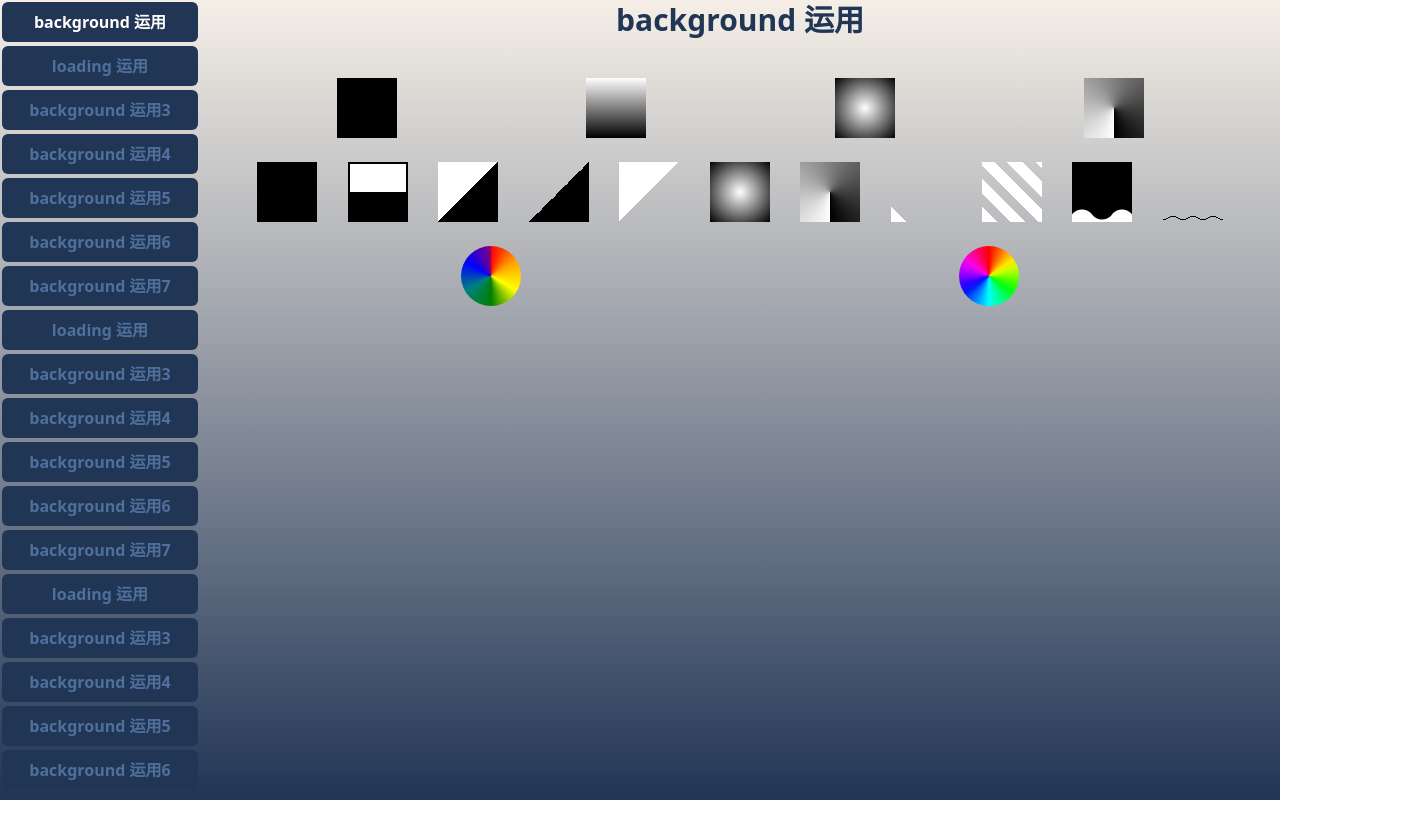
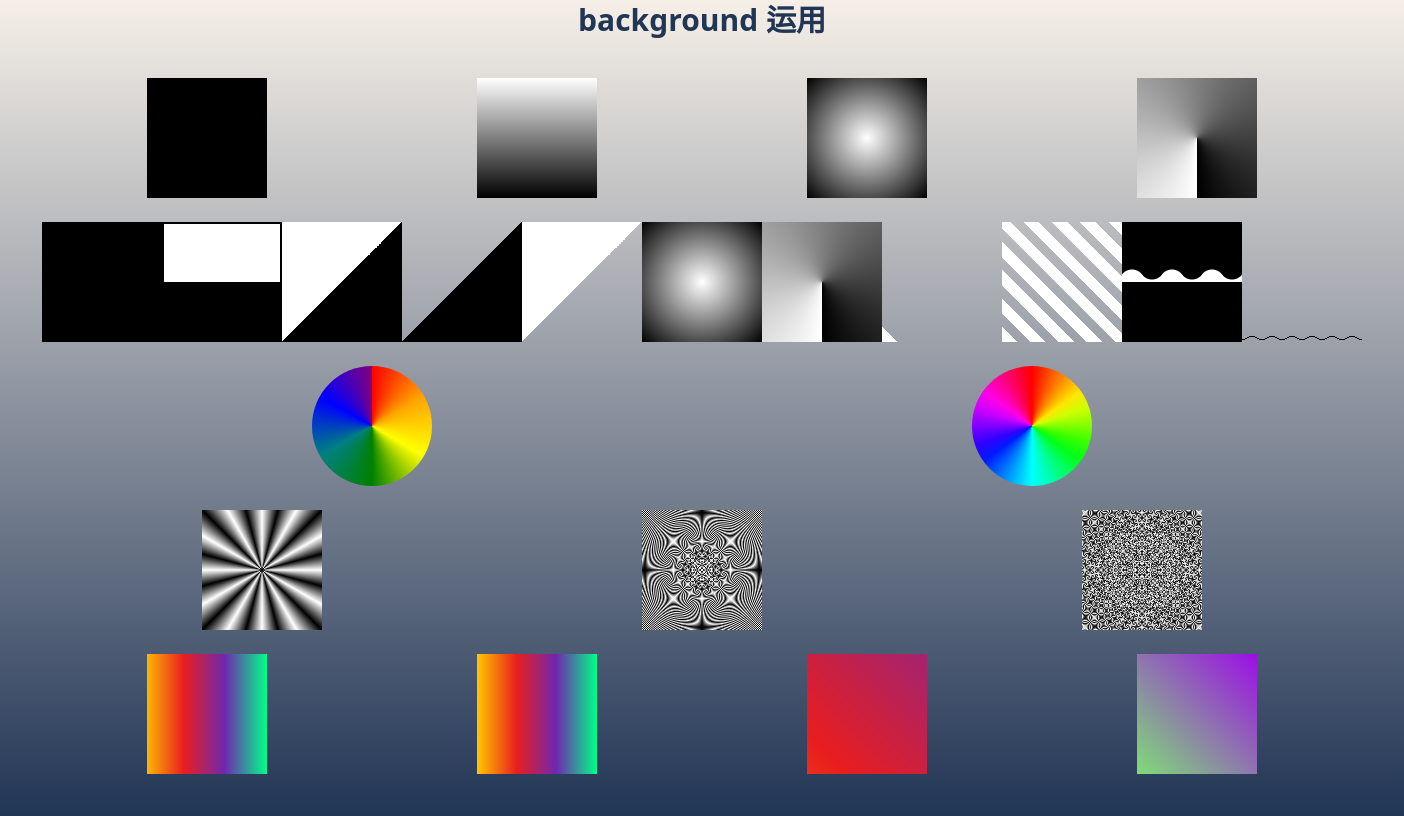
Before and after one commit to XyanZhang/nextjs-css-example, a Next.js app: page /background in a window 1280 px wide. Shown: the whole page, 1404 px wide, since content can reach past the window. Built offline with nearby package versions, Linux system fonts and the light colour scheme.

Commit message:
feat: 渐变色

```diff
--- a/src/app/(items)/background/index.module.css
+++ b/src/app/(items)/background/index.module.css
@@ -1,10 +1,15 @@
+.base2,
 .base {
   display: flex;
   justify-content: space-around;
 }
 .base li {
-  width: 60px;
-  height:60px;
+  width: 120px;
+  height: 120px;
+}
+.base2 li {
+  width: 120px;
+  height: 120px;
 }
 .noStripe {
   background: linear-gradient(
--- a/src/app/(items)/background/index.module.scss
+++ b/src/app/(items)/background/index.module.scss
@@ -11,3 +11,91 @@ $totalStops:20;
   background: conic-gradient($colors);
   border-radius: 50%;
 }
+
+.strangeDrawing {
+  background: repeating-conic-gradient(#fff, #000, #fff 30deg);
+}
+.strangeDrawing2 {
+  background: repeating-conic-gradient(#fff, #000, #fff 1deg);
+}
+.strangeDrawing3 {
+  background: repeating-conic-gradient(#fff, #000, #fff 0.1deg);
+}
+
+.gradientAni {
+  background: linear-gradient(90deg,  #ffc700 0%, #e91e1e 33%, #6f27b0 66%, #00ff88 100%);
+  background-position: 100% 0;
+  animation: bgSize 5s infinite ease-in-out alternate;
+}
+@keyframes bgSize {
+  0% {
+      background-size: 300% 100%;
+  }
+  100% {
+      background-size: 100% 100%;
+  }
+}
+.gradientAni2 {
+  background: linear-gradient(90deg,  #ffc700 0%, #e91e1e 33%, #6f27b0 66%, #00ff88 100%);
+  background-position: 100% 0;
+  animation: bgposition 5s infinite ease-in-out alternate;
+}
+@keyframes bgposition {
+  0% {
+      background-position: 0 0;
+  }
+  100% {
+      background-position: 100% 0;
+  }
+}
+
+.gradientAni3 {
+  position: relative;
+  overflow: hidden;
+
+  &::before {
+      content: "";
+      position: absolute;
+      top: -100%;
+      left: -100%;
+      bottom: -100%;
+      right: -100%;
+      background: linear-gradient(45deg,  #ffc700 0%, #e91e1e 50%, #6f27b0 100%);
+      background-size: 100% 100%;
+      animation: bgposition3 5s infinite linear alternate;
+      z-index: -1;
+  }
+}
+
+
+@keyframes bgposition3 {
+  0% {
+      transform: translate(30%, 30%);
+  }
+  25% {
+      transform: translate(30%, -30%);
+  }
+  50% {
+      transform: translate(-30%, -30%);
+  }
+  75% {
+      transform: translate(-30%, 30%);
+  }
+  100% {
+      transform: translate(30%, 30%);
+  }
+}
+
+.gradientAni4 {
+  background: linear-gradient(45deg, #5fddcc, #ff004d);
+  animation: hueRotate 10s infinite alternate;
+}
+
+@keyframes hueRotate {
+  0% {
+      filter: hue-rotate(0);
+  }
+  100% {
+      filter: hue-rotate(360deg);
+  }
+}
--- a/src/app/(items)/background/page.tsx
+++ b/src/app/(items)/background/page.tsx
@@ -34,6 +34,19 @@ export default function BackgroundCSS(props:any) {
         <li className={`rounded-[50%] ${styles.colorPanel}`}></li>
         <li className={`rounded-[50%] ${scssStyles.colorPanelBetter}`}></li>
       </ul>
+      <br />
+      <ul className={styles.base2}>
+        <li className={`${scssStyles.strangeDrawing}`}></li>
+        <li className={`${scssStyles.strangeDrawing2}`}></li>
+        <li className={`${scssStyles.strangeDrawing3}`}></li>
+      </ul>
+      <br />
+      <ul className={styles.base2}>
+        <li className={`${scssStyles.gradientAni}`}></li>
+        <li className={`${scssStyles.gradientAni2}`}></li>
+        <li className={`${scssStyles.gradientAni3}`}></li>
+        <li className={`${scssStyles.gradientAni4}`}></li>
+      </ul>
     </div>
   )
 }
```
